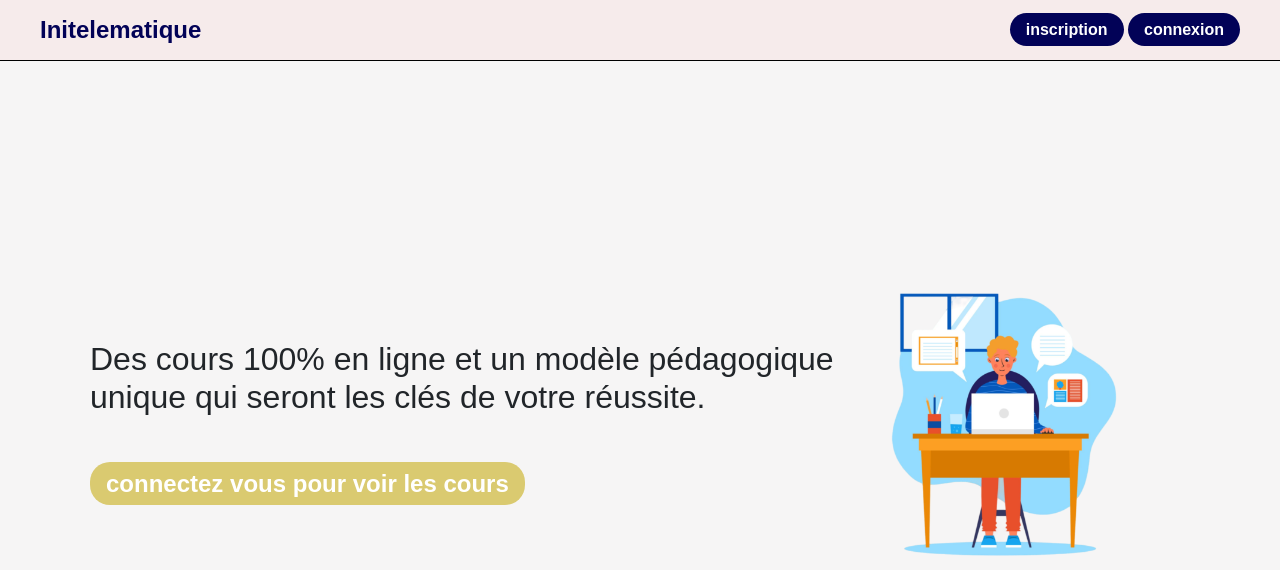
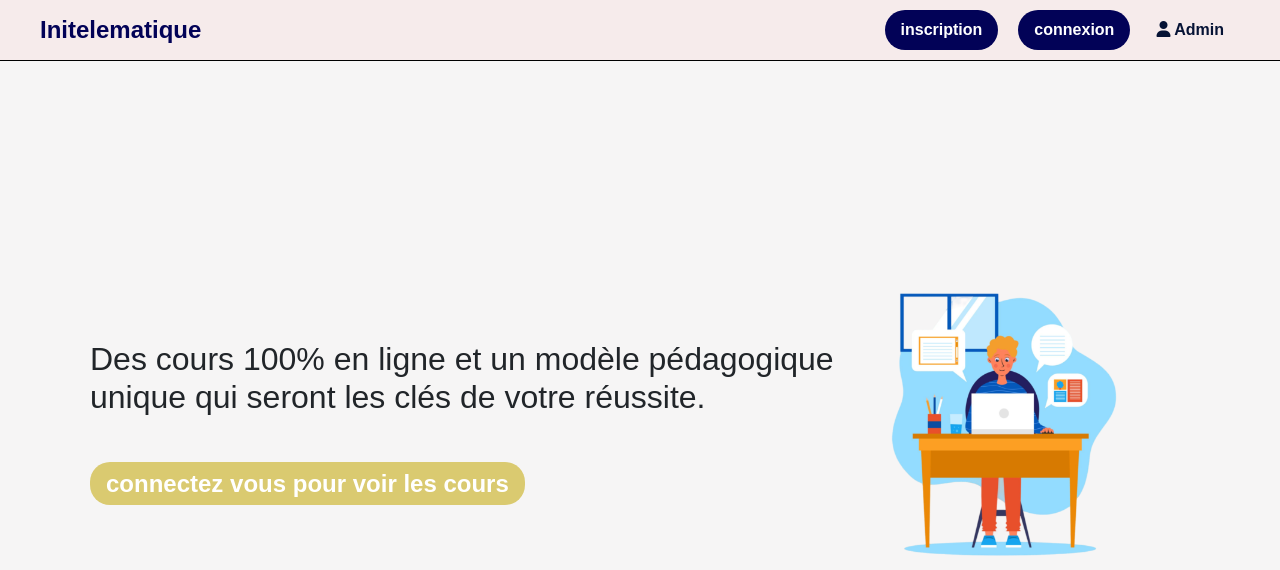
Before and after one commit to DanielCiroy/projet_sadock, a PHP site: page / in a window 1280 px wide. Shown: the top 570 px of the page. Run offline with PHP 8.4, Linux system fonts and the light colour scheme.

Commit message:
ajout du bouton admin

```diff
--- a/css/style.css
+++ b/css/style.css
@@ -64,9 +64,32 @@ header {
     text-decoration: none;
 }
 
+.bouton {
+    display: flex;
+    flex-direction: row;
+    justify-content: center;
+    align-items: center;
 
+}
 
-.bouton .action-btn {
+.connect {
+    margin-left: 20px;
+    display: flex;
+    align-items: center;
+    justify-content: center;
+    gap: 10px;
+}
+
+.bouton .action-btn:hover,
+.action-btn-connect:hover {
+    color: rgb(6, 19, 53);
+    color: #fff;
+    transition: 0.3s all;
+    border-bottom: 3px solid orangered;
+}
+
+.bouton .action-btn,
+.action-btn-connect {
     color: #fff;
     background-color: rgb(2, 2, 87);
     padding: 0.5rem 1rem;
@@ -77,6 +100,20 @@ header {
     font-weight: bold;
     outline: none;
 }
+
+
+.action-btn-connect2 {
+    color: rgb(6, 19, 53);
+    padding: 0.5rem 1rem;
+    border: none;
+    border-radius: 20px;
+    font-size: 0.2 rem;
+    cursor: pointer;
+    font-weight: bold;
+
+}
+
+
 
 .presents {
     width: 100%;
--- a/index.php
+++ b/index.php
@@ -22,7 +22,10 @@
             </div>
             <div class="bouton">
                 <a href="inscription/inscription.php" class="action-btn">inscription</a>
-                <a href="#" class="action-btn">connexion</a>
+               <div class="connect">
+                 <a href="#" class="action-btn-connect fs-md-1">connexion</a>
+                 <a href="#" class="action-btn-connect2"><i class="fa-solid fa-user"></i> Admin</a>
+               </div>
             </div>
         </div>
     </header>
@@ -95,8 +98,8 @@
 
 
 
-    <script src="port.js">
-    </script>
+    <script src="js/bootstrap.bundle.min.js"> </script>
+    <script src="js/app.js"></script>
 </body>
 
 </html>
```
Also changed, not shown: js/app.js (added).
